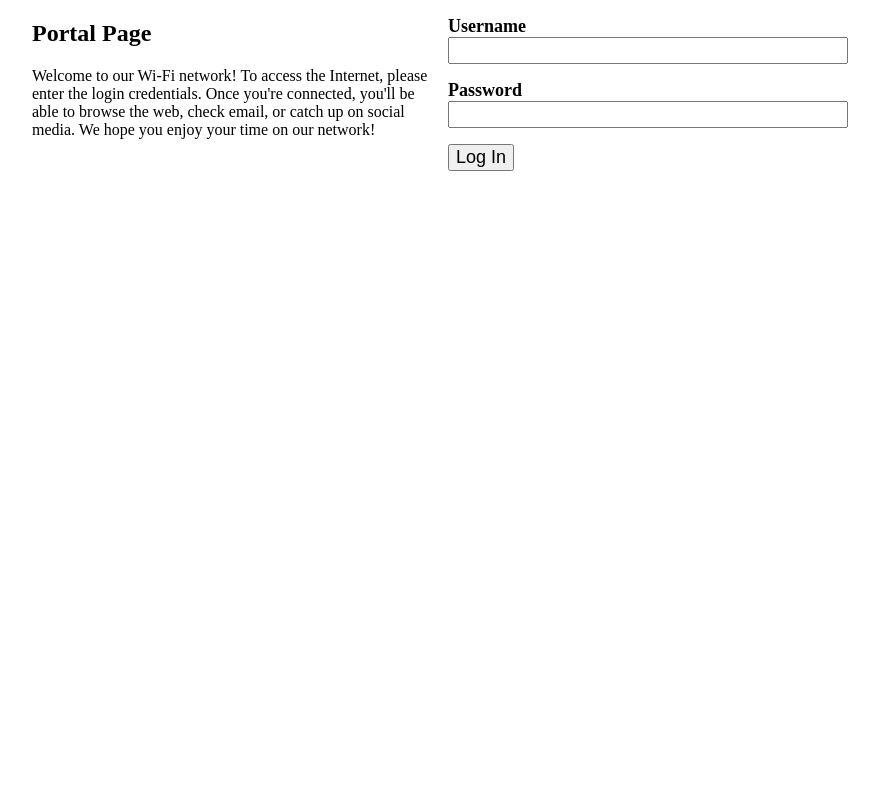
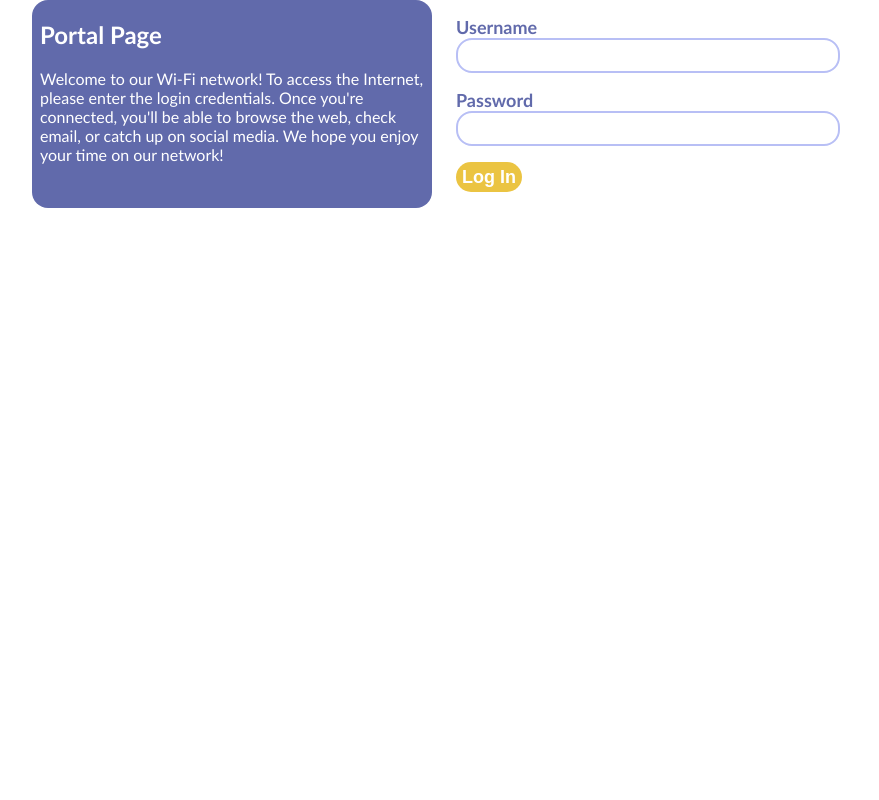
Before and after one commit to dogkeeper886/wispr, a Node project: template express/views/index.ejs in a window 1280 px wide. Shown: the whole page, without its empty margins (200-1079 px from the left). Run offline with Node 20 templates, Linux system fonts and the light colour scheme; the template is opened without the code that fills it, so the values that code supplies are empty; some libraries are stand-ins or nearby versions.

Commit message:
update css

```diff
--- a/express/public/css/style.css
+++ b/express/public/css/style.css
@@ -1,7 +1,17 @@
 :root {
+  --main-color: #616AAB;
+  --second-color: #B8BFF5;
+  --third-color: #EBC442;
+  --forth-color: #A8934C;
   --main-padding: 1rem;
   --main-max-width: 400px;
   --main-font-size-large: large;
+  --main-line-height: 1.8rem;
+  --main-border-radius: 1rem;
+  /*
+  --main-border-color: #B8BFF5;
+  --main-background-color: #B8BFF5;
+  */
 }
 
 * {
@@ -12,6 +22,7 @@ html {
   margin: 0;
   padding: 0;
   min-height: 100vh;
+  font-family: "Gill Sans", sans-serif;
 }
 
 body {
@@ -140,17 +151,48 @@ footer {
 .login-second-section,
 .login-first-section {
   flex-basis: var(--main-max-width);
+  padding: 0 0.5rem;
+}
+
+.login-first-section {
+  background-color: var(--main-color);
+  border-radius: var(--main-border-radius);
+  color: white;
 }
 
 .login-form label{
+  color: var(--main-color);
   font-size: var(--main-font-size-large);
   font-weight: 600;
 }
 
-input#user_name,
-input#user_password,
-input#login {
+.login-form input#login {
+  color: white;
   font-size: var(--main-font-size-large);
+  font-weight: 600;
+  background-color: var(--third-color);
+  border-radius: var(--main-border-radius);
+  line-height: var(--main-line-height);
+  border-style: none;
+  transition: 1sec;
+}
+
+.login-form input#login:hover {
+  cursor: pointer;
+}
+
+.login-form input#login:focus {
+  background-color: var(--forth-color);
+}
+
+.login-form input#user_name,
+.login-form input#user_password {
+  font-size: var(--main-font-size-large);
+  border-radius: var(--main-border-radius);
+  line-height: var(--main-line-height);
+  border-color: var(--second-color);
+  border-style: solid;
+  background-color: white;
 }
 
 p.login-username,
```
